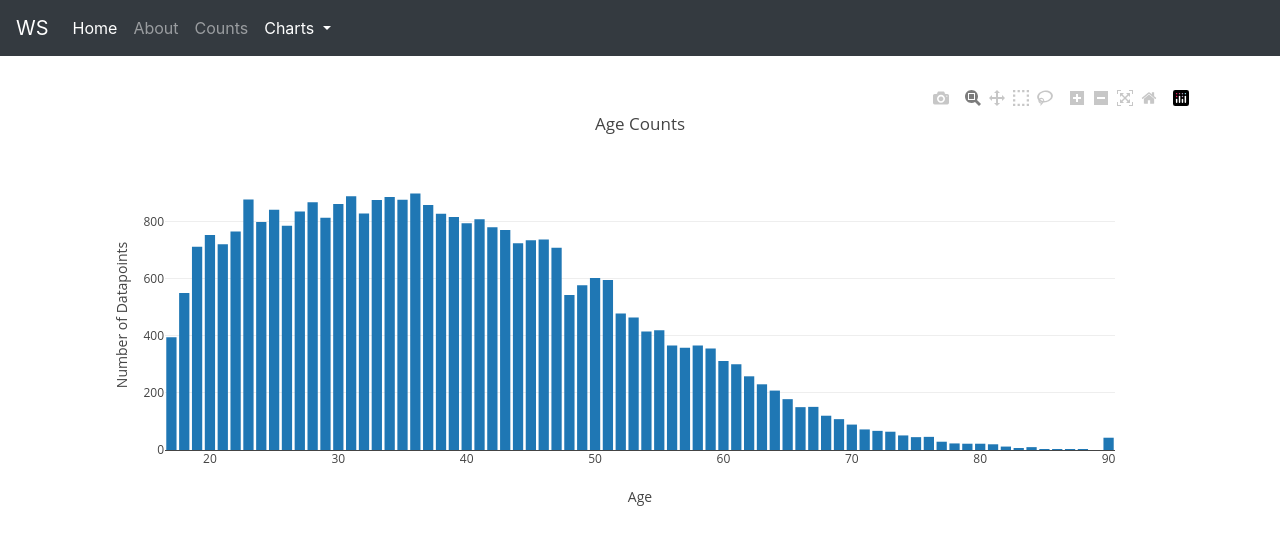
After one commit to MichFig/Income_Classification_Project, a Flask app: page /age in a window 1280 px wide. The commit adds this page. Shown: the top 545 px of the page. Run offline with Flask 2, Linux system fonts and the light colour scheme; some libraries are stand-ins or nearby versions.

Commit message:
working on charts

```diff
--- a/main.py
+++ b/main.py
@@ -17,6 +17,9 @@ def counts():
 def about():
     return render_template('about.html')
 
+@app.route('/age')
+def age():
+    return render_template('age.html')
 
 @app.errorhandler(404)
 def page_not_found(error):
--- a/static/js/about.js
+++ b/static/js/about.js
@@ -1,3 +1 @@
 div = d3.select('.about-div')
-h1 = div.append('h1')
-h1.text('Put the readme here, but look cool!')
--- /dev/null
+++ b/static/js/age.js
@@ -0,0 +1,27 @@
+div = d3.select('.age');
+barGroup = div.append('g').attr('class','barGroup')
+
+d3.csv('static/data/age_count.csv').then(d=>{
+    var age = d.map(entry => entry.age)
+    var count = d.map(entry => entry.education);
+
+    var trace1 = {
+        type:'bar',
+        x: age,
+        y: count
+    };
+
+    var data = [trace1];
+
+    var layout = {
+        title: "Age Counts",
+        xaxis: {
+            title: 'Age'
+        },
+        yaxis: {
+            title:'Number of Datapoints'
+        }
+    };
+    barGroup.append('div').attr('id','ageCount')
+    Plotly.newPlot('ageCount',data,layout);
+})
--- /dev/null
+++ b/templates/age.html
@@ -0,0 +1,11 @@
+{% extends "base.html" %}
+
+{% block content %}
+
+<div class="age"></div>
+
+
+<script src='static/js/age.js/'></script>
+
+
+{% endblock %}
--- a/templates/base.html
+++ b/templates/base.html
@@ -28,6 +28,8 @@
   <!-- Jinja2 stuff related to generating nav and setting active state. Add more pages here! -->
   {% set navigation_bar = [('/', 'home', 'Home'), ('/about', 'about', 'About'), ('/counts', 'counts','Counts')] -%}
 
+  {% set dropdown = [('/age', 'age','Age')] -%}
+
   {% set active_page = active_page|default('home') -%}
 
   <body>
@@ -53,7 +55,21 @@
                 </li>
             {% endif %}
           {% endfor %}
+          <li class='nav-item active dropdown'>
+            <a class="nav-link dropdown-toggle" href="#" id="navbarDropdown" role="button" data-toggle="dropdown" aria-haspopup="true" aria-expanded="false">
+              Charts
+            </a>
+            <div class='dropdown-menu' aria-labelledby="navbarDropdown">
+              {% for href, id, caption in dropdown%}
+                {% if id == active_page %}
+                  <a class='dropdown-item' href="{{ href|e }}">{{ caption|e }} <span class="sr-only">(current)</span></a>
+                {% else %}
+                  <a class='dropdown-item' href="{{ href|e }}">{{ caption|e }}</a>
+                {% endif %}
+              {% endfor %}
 
+            </div>
+          </li>
         </ul>
       </div>
     </nav>
```
Also changed, not shown: templates/about.html (+17 -0 lines).
